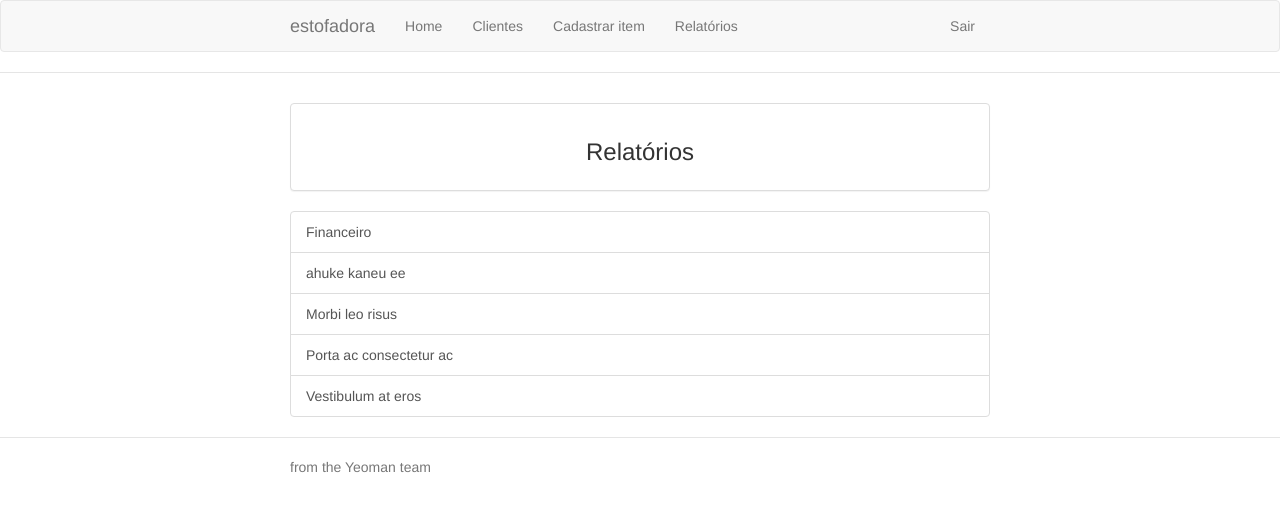
After one commit to delete/estofadora, a Django app: the page made by estofadora/core/templates/base.html in a window 1280 px wide. The commit adds this page. Shown: the top 512 px of the page. Run offline with Django 3.2, Linux system fonts and the light colour scheme; the visitor is signed in with stand-in values (Sample User, id 1); some libraries are stand-ins or nearby versions.

Commit message:
home page added to statements

```diff
--- a/estofadora/core/templates/base.html
+++ b/estofadora/core/templates/base.html
@@ -40,6 +40,7 @@
               <li><a href="{% url 'core:home' %}">Home</a></li>
               <li><a href="{% url 'client:list' %}">Clientes</a> </li>
               <li><a href="{% url 'item:add' %}">Cadastrar item</a> </li>
+              <li><a href="{% url 'statement:home' %}">Relatórios</a> </li>
           </ul>
           <ul class="nav navbar-nav navbar-right">
             <li><a href="{% url 'login:logout' %}">Sair</a></li>
--- a/estofadora/settings.py
+++ b/estofadora/settings.py
@@ -49,6 +49,7 @@ INSTALLED_APPS = (
     'estofadora.client',
     'estofadora.login',
     'estofadora.item',
+    'estofadora.statement'
 )
 
 MIDDLEWARE_CLASSES = (
--- /dev/null
+++ b/estofadora/statement/templates/statement/statement.html
@@ -0,0 +1,18 @@
+{% extends "base.html" %}
+
+{% block content %}
+<div class="panel panel-default">
+	<div class="panel-body">
+		<h3><p class="text-center">Relatórios</p></h3>
+	</div>
+</div>
+
+<div class="list-group">
+  <a href="#" class="list-group-item">Financeiro</a>
+  <a href="#" class="list-group-item">ahuke kaneu ee</a>
+  <a href="#" class="list-group-item">Morbi leo risus</a>
+  <a href="#" class="list-group-item">Porta ac consectetur ac</a>
+  <a href="#" class="list-group-item">Vestibulum at eros</a>
+</div>
+
+{% endblock %}
--- a/estofadora/statement/urls.py
+++ b/estofadora/statement/urls.py
@@ -2,5 +2,5 @@
 from django.conf.urls import patterns, url, include
 
 urlpatterns = patterns('estofadora.statement.views',
-
+	url(r'^$', 'home', name='home'),
 )
--- a/estofadora/statement/views.py
+++ b/estofadora/statement/views.py
@@ -1,3 +1,7 @@
 from django.shortcuts import render
+from django.contrib.auth.decorators import login_required
 
-# Create your views here.
+
+@login_required
+def home(request):
+	return render(request, 'statement/statement.html')
--- a/estofadora/urls.py
+++ b/estofadora/urls.py
@@ -10,6 +10,7 @@ urlpatterns = patterns('',
     url(r'^cliente/', include('estofadora.client.urls', namespace='client')),
     url(r'^item/', include('estofadora.item.urls', namespace='item')),
     url(r'^login/', include('estofadora.login.urls', namespace='login')),
+    url(r'^relatorios/', include('estofadora.statement.urls', namespace='statement')),
     url(r'^admin/', include(admin.site.urls)),
 )
 
```
Also changed, not shown: estofadora/statement/tests/__init__.py (+26 -0 lines), estofadora/statement/tests/test_views.py (added, +24 -0 lines).
